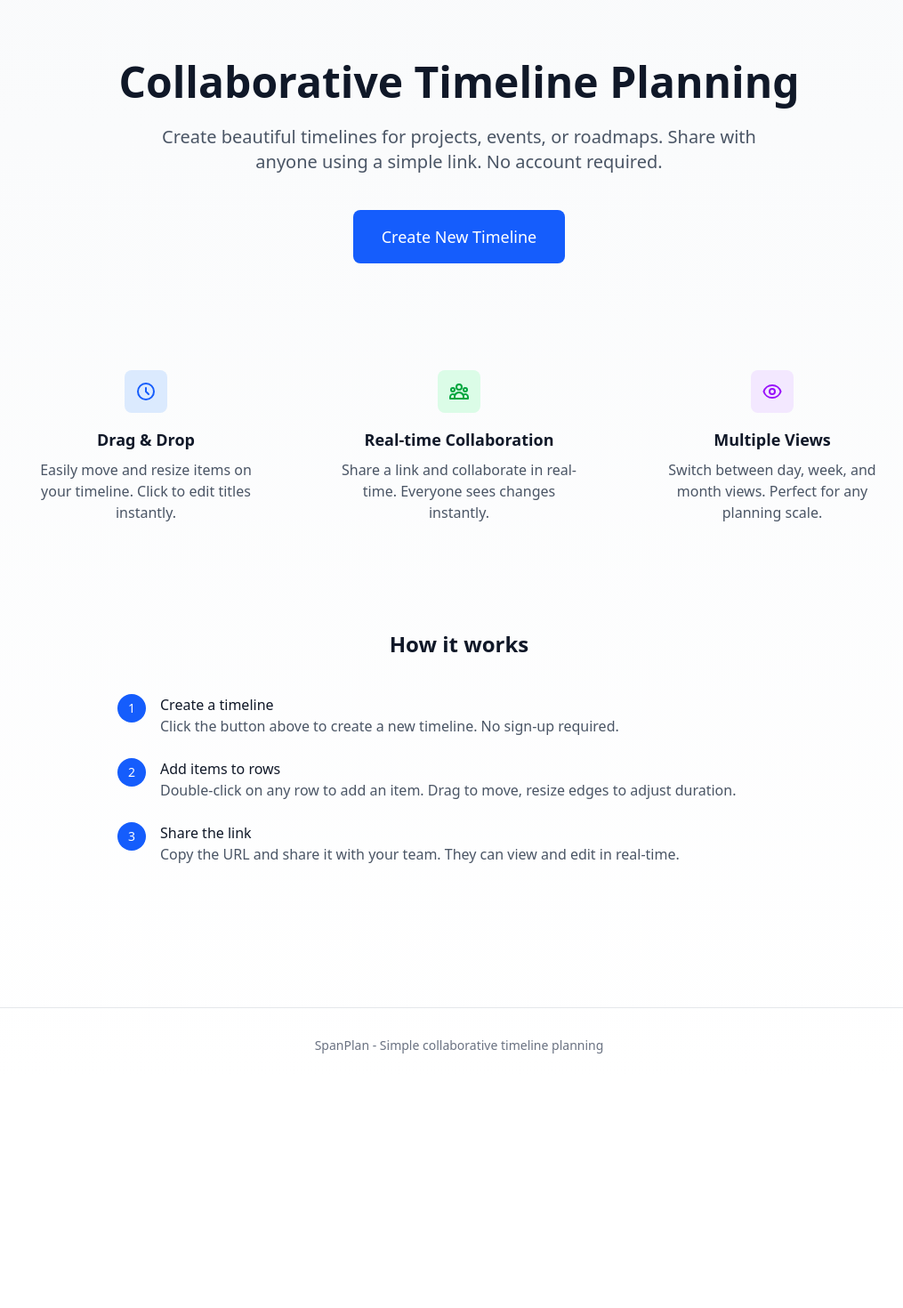
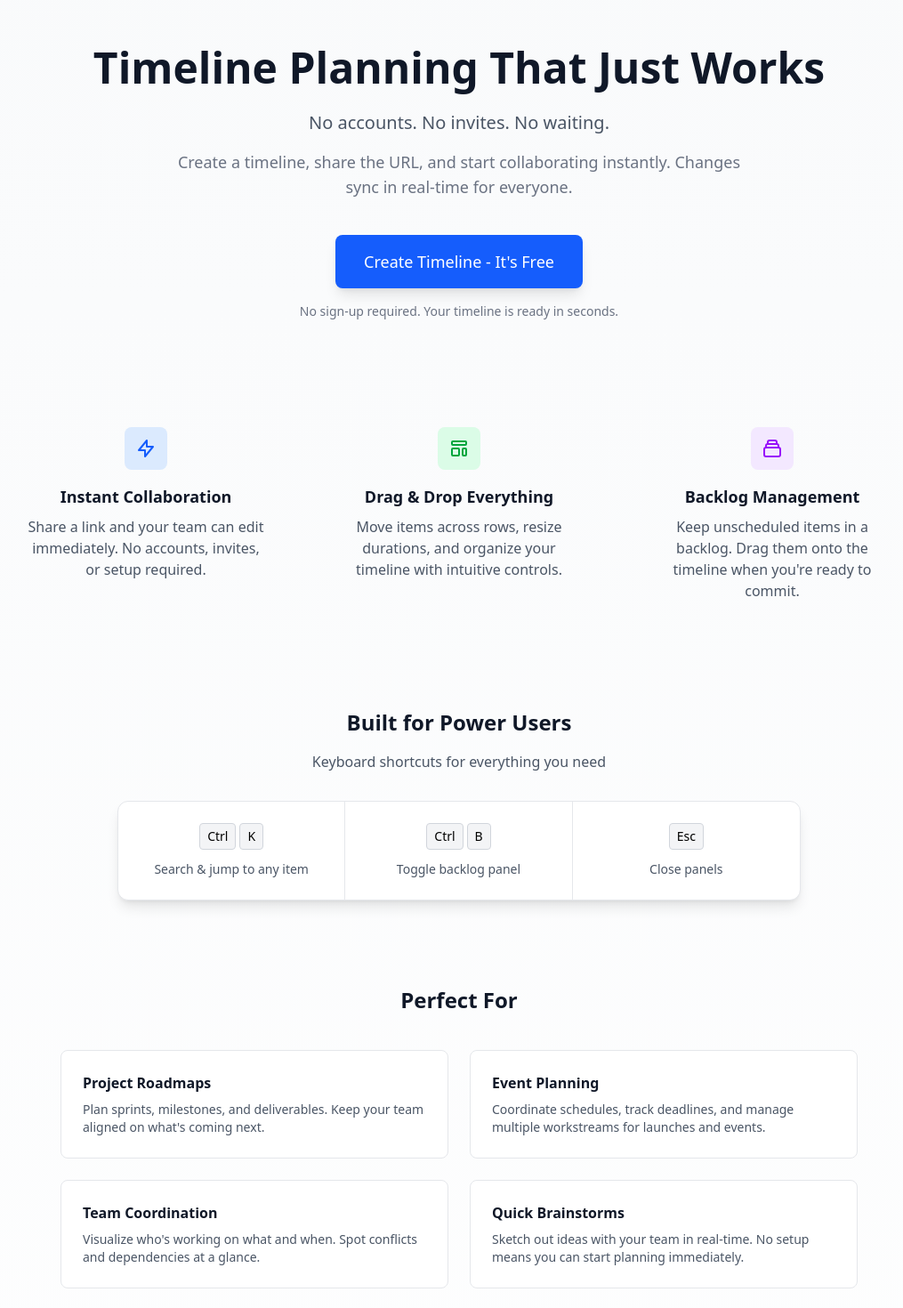
Before and after one commit to dzoba/span-plan, a React (Vite) app: page / in a window 1280 px wide. Shown: the part 80-1550 px from the top of the page at 89% size, without its empty margins (124-1139 px from the left). Before the commit the page ends 1297 px from the top, so only its background shows below. Built offline with nearby package versions, Linux system fonts and the light colour scheme; no server answers.

Commit message:
Improve homepage with better marketing copy, keyboard shortcuts section, and use cases
Co-Authored-By: Chris <dzoba@users.noreply.github.com>

```diff
--- a/src/pages/HomePage.tsx
+++ b/src/pages/HomePage.tsx
@@ -65,74 +65,156 @@ export default function HomePage() {
       </header>
 
       {/* Hero */}
-      <main className="px-6 py-20">
+      <main className="px-6 py-16">
         <div className="max-w-4xl mx-auto text-center">
           <h2 className="text-5xl font-bold text-gray-900 dark:text-white mb-6">
-            Collaborative Timeline Planning
+            Timeline Planning That Just Works
           </h2>
-          <p className="text-xl text-gray-600 dark:text-gray-300 mb-10 max-w-2xl mx-auto">
-            Create beautiful timelines for projects, events, or roadmaps.
-            Share with anyone using a simple link. No account required.
+          <p className="text-xl text-gray-600 dark:text-gray-300 mb-4 max-w-2xl mx-auto">
+            No accounts. No invites. No waiting.
+          </p>
+          <p className="text-lg text-gray-500 dark:text-gray-400 mb-10 max-w-2xl mx-auto">
+            Create a timeline, share the URL, and start collaborating instantly.
+            Changes sync in real-time for everyone.
           </p>
           <button
             onClick={handleCreate}
             disabled={isCreating}
-            className="px-8 py-4 bg-blue-600 text-white text-lg font-medium rounded-lg hover:bg-blue-700 disabled:opacity-50 transition-colors"
+            className="px-8 py-4 bg-blue-600 text-white text-lg font-medium rounded-lg hover:bg-blue-700 disabled:opacity-50 transition-colors shadow-lg hover:shadow-xl"
           >
-            {isCreating ? 'Creating...' : 'Create New Timeline'}
+            {isCreating ? 'Creating...' : 'Create Timeline - It\'s Free'}
           </button>
+          <p className="mt-4 text-sm text-gray-500 dark:text-gray-400">
+            No sign-up required. Your timeline is ready in seconds.
+          </p>
         </div>
 
-        {/* Features */}
+        {/* Core Features */}
         <div className="max-w-5xl mx-auto mt-24 grid md:grid-cols-3 gap-8">
           <div className="text-center p-6">
             <div className="w-12 h-12 bg-blue-100 dark:bg-blue-900/30 rounded-lg mx-auto mb-4 flex items-center justify-center">
               <svg className="w-6 h-6 text-blue-600 dark:text-blue-400" fill="none" stroke="currentColor" viewBox="0 0 24 24">
-                <path strokeLinecap="round" strokeLinejoin="round" strokeWidth={2} d="M12 8v4l3 3m6-3a9 9 0 11-18 0 9 9 0 0118 0z" />
+                <path strokeLinecap="round" strokeLinejoin="round" strokeWidth={2} d="M13 10V3L4 14h7v7l9-11h-7z" />
               </svg>
             </div>
             <h3 className="text-lg font-semibold text-gray-900 dark:text-white mb-2">
-              Drag & Drop
+              Instant Collaboration
             </h3>
             <p className="text-gray-600 dark:text-gray-400">
-              Easily move and resize items on your timeline. Click to edit titles instantly.
+              Share a link and your team can edit immediately. No accounts, invites, or setup required.
             </p>
           </div>
 
           <div className="text-center p-6">
             <div className="w-12 h-12 bg-green-100 dark:bg-green-900/30 rounded-lg mx-auto mb-4 flex items-center justify-center">
               <svg className="w-6 h-6 text-green-600 dark:text-green-400" fill="none" stroke="currentColor" viewBox="0 0 24 24">
-                <path strokeLinecap="round" strokeLinejoin="round" strokeWidth={2} d="M17 20h5v-2a3 3 0 00-5.356-1.857M17 20H7m10 0v-2c0-.656-.126-1.283-.356-1.857M7 20H2v-2a3 3 0 015.356-1.857M7 20v-2c0-.656.126-1.283.356-1.857m0 0a5.002 5.002 0 019.288 0M15 7a3 3 0 11-6 0 3 3 0 016 0zm6 3a2 2 0 11-4 0 2 2 0 014 0zM7 10a2 2 0 11-4 0 2 2 0 014 0z" />
+                <path strokeLinecap="round" strokeLinejoin="round" strokeWidth={2} d="M4 5a1 1 0 011-1h14a1 1 0 011 1v2a1 1 0 01-1 1H5a1 1 0 01-1-1V5zM4 13a1 1 0 011-1h6a1 1 0 011 1v6a1 1 0 01-1 1H5a1 1 0 01-1-1v-6zM16 13a1 1 0 011-1h2a1 1 0 011 1v6a1 1 0 01-1 1h-2a1 1 0 01-1-1v-6z" />
               </svg>
             </div>
             <h3 className="text-lg font-semibold text-gray-900 dark:text-white mb-2">
-              Real-time Collaboration
+              Drag & Drop Everything
             </h3>
             <p className="text-gray-600 dark:text-gray-400">
-              Share a link and collaborate in real-time. Everyone sees changes instantly.
+              Move items across rows, resize durations, and organize your timeline with intuitive controls.
             </p>
           </div>
 
           <div className="text-center p-6">
             <div className="w-12 h-12 bg-purple-100 dark:bg-purple-900/30 rounded-lg mx-auto mb-4 flex items-center justify-center">
               <svg className="w-6 h-6 text-purple-600 dark:text-purple-400" fill="none" stroke="currentColor" viewBox="0 0 24 24">
-                <path strokeLinecap="round" strokeLinejoin="round" strokeWidth={2} d="M15 12a3 3 0 11-6 0 3 3 0 016 0z" />
-                <path strokeLinecap="round" strokeLinejoin="round" strokeWidth={2} d="M2.458 12C3.732 7.943 7.523 5 12 5c4.478 0 8.268 2.943 9.542 7-1.274 4.057-5.064 7-9.542 7-4.477 0-8.268-2.943-9.542-7z" />
+                <path strokeLinecap="round" strokeLinejoin="round" strokeWidth={2} d="M19 11H5m14 0a2 2 0 012 2v6a2 2 0 01-2 2H5a2 2 0 01-2-2v-6a2 2 0 012-2m14 0V9a2 2 0 00-2-2M5 11V9a2 2 0 012-2m0 0V5a2 2 0 012-2h6a2 2 0 012 2v2M7 7h10" />
               </svg>
             </div>
             <h3 className="text-lg font-semibold text-gray-900 dark:text-white mb-2">
-              Multiple Views
+              Backlog Management
             </h3>
             <p className="text-gray-600 dark:text-gray-400">
-              Switch between day, week, and month views. Perfect for any planning scale.
+              Keep unscheduled items in a backlog. Drag them onto the timeline when you're ready to commit.
             </p>
+          </div>
+        </div>
+
+        {/* Keyboard Shortcuts */}
+        <div className="max-w-3xl mx-auto mt-24">
+          <h3 className="text-2xl font-bold text-gray-900 dark:text-white text-center mb-4">
+            Built for Power Users
+          </h3>
+          <p className="text-center text-gray-600 dark:text-gray-400 mb-8">
+            Keyboard shortcuts for everything you need
+          </p>
+          <div className="bg-white dark:bg-gray-800 rounded-xl shadow-lg border border-gray-200 dark:border-gray-700 overflow-hidden">
+            <div className="grid md:grid-cols-3 divide-y md:divide-y-0 md:divide-x divide-gray-200 dark:divide-gray-700">
+              <div className="p-6 text-center">
+                <div className="flex items-center justify-center gap-1 mb-3">
+                  <kbd className="px-2 py-1 text-sm font-sans bg-gray-100 dark:bg-gray-700 border border-gray-300 dark:border-gray-600 rounded">
+                    {navigator.platform.includes('Mac') ? '⌘' : 'Ctrl'}
+                  </kbd>
+                  <kbd className="px-2 py-1 text-sm font-sans bg-gray-100 dark:bg-gray-700 border border-gray-300 dark:border-gray-600 rounded">
+                    K
+                  </kbd>
+                </div>
+                <p className="text-sm text-gray-600 dark:text-gray-400">Search & jump to any item</p>
+              </div>
+              <div className="p-6 text-center">
+                <div className="flex items-center justify-center gap-1 mb-3">
+                  <kbd className="px-2 py-1 text-sm font-sans bg-gray-100 dark:bg-gray-700 border border-gray-300 dark:border-gray-600 rounded">
+                    {navigator.platform.includes('Mac') ? '⌘' : 'Ctrl'}
+                  </kbd>
+                  <kbd className="px-2 py-1 text-sm font-sans bg-gray-100 dark:bg-gray-700 border border-gray-300 dark:border-gray-600 rounded">
+                    B
+                  </kbd>
+                </div>
+                <p className="text-sm text-gray-600 dark:text-gray-400">Toggle backlog panel</p>
+              </div>
+              <div className="p-6 text-center">
+                <div className="flex items-center justify-center gap-1 mb-3">
+                  <kbd className="px-2 py-1 text-sm font-sans bg-gray-100 dark:bg-gray-700 border border-gray-300 dark:border-gray-600 rounded">
+                    Esc
+                  </kbd>
+                </div>
+                <p className="text-sm text-gray-600 dark:text-gray-400">Close panels</p>
+              </div>
+            </div>
+          </div>
+        </div>
+
+        {/* Use Cases */}
+        <div className="max-w-4xl mx-auto mt-24">
+          <h3 className="text-2xl font-bold text-gray-900 dark:text-white text-center mb-10">
+            Perfect For
+          </h3>
+          <div className="grid md:grid-cols-2 gap-6">
+            <div className="bg-white dark:bg-gray-800 rounded-lg p-6 border border-gray-200 dark:border-gray-700">
+              <h4 className="font-semibold text-gray-900 dark:text-white mb-2">Project Roadmaps</h4>
+              <p className="text-gray-600 dark:text-gray-400 text-sm">
+                Plan sprints, milestones, and deliverables. Keep your team aligned on what's coming next.
+              </p>
+            </div>
+            <div className="bg-white dark:bg-gray-800 rounded-lg p-6 border border-gray-200 dark:border-gray-700">
+              <h4 className="font-semibold text-gray-900 dark:text-white mb-2">Event Planning</h4>
+              <p className="text-gray-600 dark:text-gray-400 text-sm">
+                Coordinate schedules, track deadlines, and manage multiple workstreams for launches and events.
+              </p>
+            </div>
+            <div className="bg-white dark:bg-gray-800 rounded-lg p-6 border border-gray-200 dark:border-gray-700">
+              <h4 className="font-semibold text-gray-900 dark:text-white mb-2">Team Coordination</h4>
+              <p className="text-gray-600 dark:text-gray-400 text-sm">
+                Visualize who's working on what and when. Spot conflicts and dependencies at a glance.
+              </p>
+            </div>
+            <div className="bg-white dark:bg-gray-800 rounded-lg p-6 border border-gray-200 dark:border-gray-700">
+              <h4 className="font-semibold text-gray-900 dark:text-white mb-2">Quick Brainstorms</h4>
+              <p className="text-gray-600 dark:text-gray-400 text-sm">
+                Sketch out ideas with your team in real-time. No setup means you can start planning immediately.
+              </p>
+            </div>
           </div>
         </div>
 
         {/* How it works */}
         <div className="max-w-3xl mx-auto mt-24">
           <h3 className="text-2xl font-bold text-gray-900 dark:text-white text-center mb-10">
-            How it works
+            Get Started in Seconds
           </h3>
           <div className="space-y-6">
             <div className="flex items-start gap-4">
@@ -141,7 +223,7 @@ export default function HomePage() {
               </div>
               <div>
                 <h4 className="font-medium text-gray-900 dark:text-white">Create a timeline</h4>
-                <p className="text-gray-600 dark:text-gray-400">Click the button above to create a new timeline. No sign-up required.</p>
+                <p className="text-gray-600 dark:text-gray-400">Click the button above. Your timeline is ready instantly.</p>
               </div>
             </div>
             <div className="flex items-start gap-4">
@@ -149,8 +231,8 @@ export default function HomePage() {
                 2
               </div>
               <div>
-                <h4 className="font-medium text-gray-900 dark:text-white">Add items to rows</h4>
-                <p className="text-gray-600 dark:text-gray-400">Double-click on any row to add an item. Drag to move, resize edges to adjust duration.</p>
+                <h4 className="font-medium text-gray-900 dark:text-white">Add your items</h4>
+                <p className="text-gray-600 dark:text-gray-400">Double-click to add items. Drag to move them. Resize edges to adjust duration.</p>
               </div>
             </div>
             <div className="flex items-start gap-4">
@@ -159,17 +241,37 @@ export default function HomePage() {
               </div>
               <div>
                 <h4 className="font-medium text-gray-900 dark:text-white">Share the link</h4>
-                <p className="text-gray-600 dark:text-gray-400">Copy the URL and share it with your team. They can view and edit in real-time.</p>
+                <p className="text-gray-600 dark:text-gray-400">Copy the URL. Anyone with the link can view and edit in real-time.</p>
               </div>
             </div>
           </div>
+        </div>
+
+        {/* CTA */}
+        <div className="max-w-2xl mx-auto mt-24 text-center">
+          <h3 className="text-2xl font-bold text-gray-900 dark:text-white mb-4">
+            Ready to plan?
+          </h3>
+          <p className="text-gray-600 dark:text-gray-400 mb-8">
+            Create your first timeline and see why teams love SpanPlan.
+          </p>
+          <button
+            onClick={handleCreate}
+            disabled={isCreating}
+            className="px-8 py-4 bg-blue-600 text-white text-lg font-medium rounded-lg hover:bg-blue-700 disabled:opacity-50 transition-colors shadow-lg hover:shadow-xl"
+          >
+            {isCreating ? 'Creating...' : 'Create Timeline'}
+          </button>
         </div>
       </main>
 
       {/* Footer */}
       <footer className="px-6 py-8 mt-20 border-t border-gray-200 dark:border-gray-700">
         <div className="max-w-6xl mx-auto text-center text-sm text-gray-500 dark:text-gray-400">
-          SpanPlan - Simple collaborative timeline planning
+          <p>SpanPlan - Collaborative timeline planning that just works</p>
+          <p className="mt-2">
+            <a href="https://span-plan.com" className="hover:text-gray-700 dark:hover:text-gray-300">span-plan.com</a>
+          </p>
         </div>
       </footer>
     </div>
```
